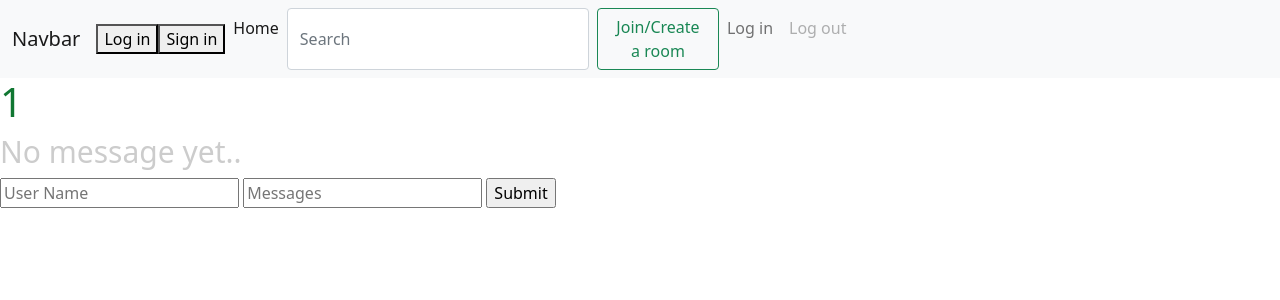
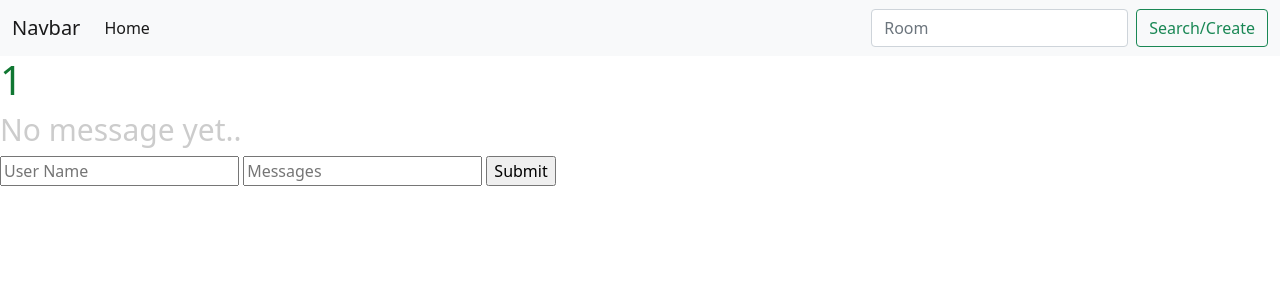
Before and after one commit to BenoitBoucounaud/flask_chat, a Flask app: page /1 in a window 1280 px wide. Shown: the top 300 px of the page. Run offline with Flask 2, Linux system fonts and the light colour scheme; some libraries are stand-ins or nearby versions.

Commit message:
format html files

```diff
--- a/templates/index.html
+++ b/templates/index.html
@@ -1,5 +1,6 @@
 <!DOCTYPE html>
 <html>
+
     <head>
 
         <!-- Required meta tags -->
@@ -7,7 +8,8 @@
         <meta name="viewport" content="width=device-width, initial-scale=1">
 
         <!-- Bootstrap CSS -->
-        <link href="https://cdn.jsdelivr.net/npm/bootstrap@5.1.3/dist/css/bootstrap.min.css" rel="stylesheet" integrity="sha384-1BmE4kWBq78iYhFldvKuhfTAU6auU8tT94WrHftjDbrCEXSU1oBoqyl2QvZ6jIW3" crossorigin="anonymous">
+        <link href="https://cdn.jsdelivr.net/npm/bootstrap@5.1.3/dist/css/bootstrap.min.css" rel="stylesheet"
+            integrity="sha384-1BmE4kWBq78iYhFldvKuhfTAU6auU8tT94WrHftjDbrCEXSU1oBoqyl2QvZ6jIW3" crossorigin="anonymous">
 
         {% block head %}
         <title>
@@ -17,26 +19,34 @@
         </title>
         {% endblock %}
     </head>
+
     <body>
 
         <nav class="navbar navbar-expand-lg navbar-light bg-light">
             <div class="container-fluid">
-              <a class="navbar-brand" href="#">Navbar</a>
-              <button >Log in</button>
-              <button >Sign in</button>
-              <button class="navbar-toggler" type="button" data-bs-toggle="collapse" data-bs-target="#navbarNavAltMarkup" aria-controls="navbarNavAltMarkup" aria-expanded="false" aria-label="Toggle navigation">
+                <button class="navbar-toggler" type="button" data-bs-toggle="collapse"
+                    data-bs-target="#navbarTogglerDemo03" aria-controls="navbarTogglerDemo03" aria-expanded="false"
+                    aria-label="Toggle navigation">
                     <span class="navbar-toggler-icon"></span>
                 </button>
-              <div class="collapse navbar-collapse" id="navbarNavAltMarkup">
-                <div class="navbar-nav">
+                <a class="navbar-brand" href="#">Navbar</a>
+                <div class="collapse navbar-collapse" id="navbarTogglerDemo03">
+                    <ul class="navbar-nav me-auto mb-2 mb-lg-0">
+                        <li class="nav-item">
                             <a class="nav-link active" aria-current="page" href="/">Home</a>
-                  <form class="d-flex">
-                    <input class="form-control me-2" type="search" placeholder="Search" aria-label="Search">
-                    <button class="btn btn-outline-success" type="submit">Join/Create a room</button>
+                        </li>
+                        <!-- <li class="nav-item">
+                            <a class="nav-link" href="#">Link</a>
+                        </li>
+                        <li class="nav-item">
+                            <a class="nav-link disabled">Disabled</a>
+                        </li> -->
+                    </ul>
+                    <form class="d-flex" method="post" action="/">
+                        <input class="form-control me-2" type="search" placeholder="Room" name="roomName"
+                            aria-label="Search">
+                        <input class="btn btn-outline-success" type="submit" name="search" value="Search/Create" />
                     </form>
-                  <a class="nav-link" href="/">Log in</a>
-                  <a class="nav-link disabled">Log out</a>
-                </div>
                 </div>
             </div>
         </nav>
@@ -52,6 +62,15 @@
             {% endblock %}
         </div>
 
-        <script src="https://cdn.jsdelivr.net/npm/bootstrap@5.1.3/dist/js/bootstrap.bundle.min.js" integrity="sha384-ka7Sk0Gln4gmtz2MlQnikT1wXgYsOg+OMhuP+IlRH9sENBO0LRn5q+8nbTov4+1p" crossorigin="anonymous"></script>
+        <!-- jQuery -->
+        <script src="https://code.jquery.com/jquery-3.6.0.min.js"
+            integrity="sha256-/xUj+3OJU5yExlq6GSYGSHk7tPXikynS7ogEvDej/m4=" crossorigin="anonymous"></script>
+        <!-- Socket.io -->
+        <script src="https://cdnjs.cloudflare.com/ajax/libs/socket.io/4.3.2/socket.io.min.js"></script>
+        <!-- Bootstrap JS-->
+        <script src="https://cdn.jsdelivr.net/npm/bootstrap@5.1.3/dist/js/bootstrap.bundle.min.js"
+            integrity="sha384-ka7Sk0Gln4gmtz2MlQnikT1wXgYsOg+OMhuP+IlRH9sENBO0LRn5q+8nbTov4+1p"
+            crossorigin="anonymous"></script>
     </body>
+
 </html>
--- a/templates/session.html
+++ b/templates/session.html
@@ -25,11 +25,7 @@
     <input type="submit" />
 </form>
 
-        <!-- jQuery -->
-        <script src="https://code.jquery.com/jquery-3.6.0.min.js"
-            integrity="sha256-/xUj+3OJU5yExlq6GSYGSHk7tPXikynS7ogEvDej/m4=" crossorigin="anonymous"></script>
-        <!-- Socket.io -->
-        <script src="https://cdnjs.cloudflare.com/ajax/libs/socket.io/4.3.2/socket.io.min.js"></script>
+
 <!-- My script  -->
 <script type="text/javascript">
     var socket = io.connect('http://' + document.domain + ':' + location.port);
```
Lines whose indentation alone changed are shown as unchanged.
